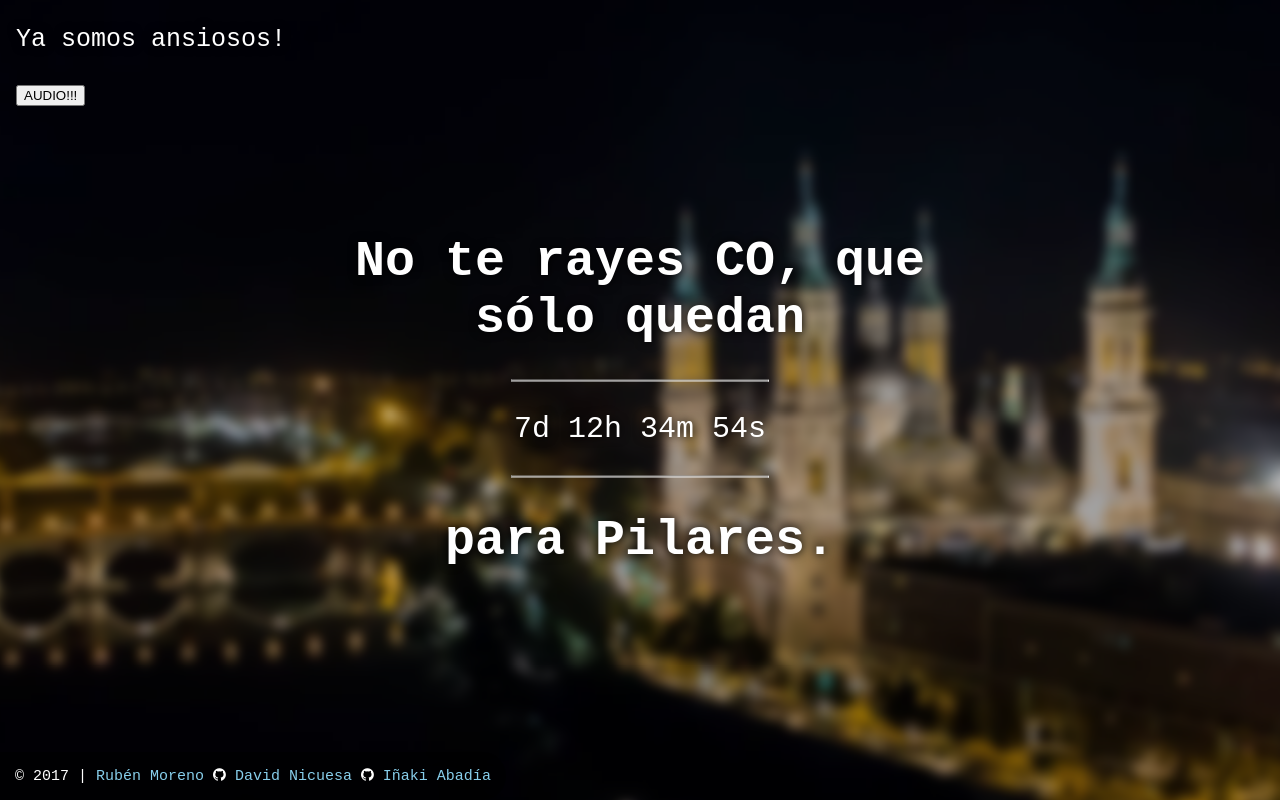
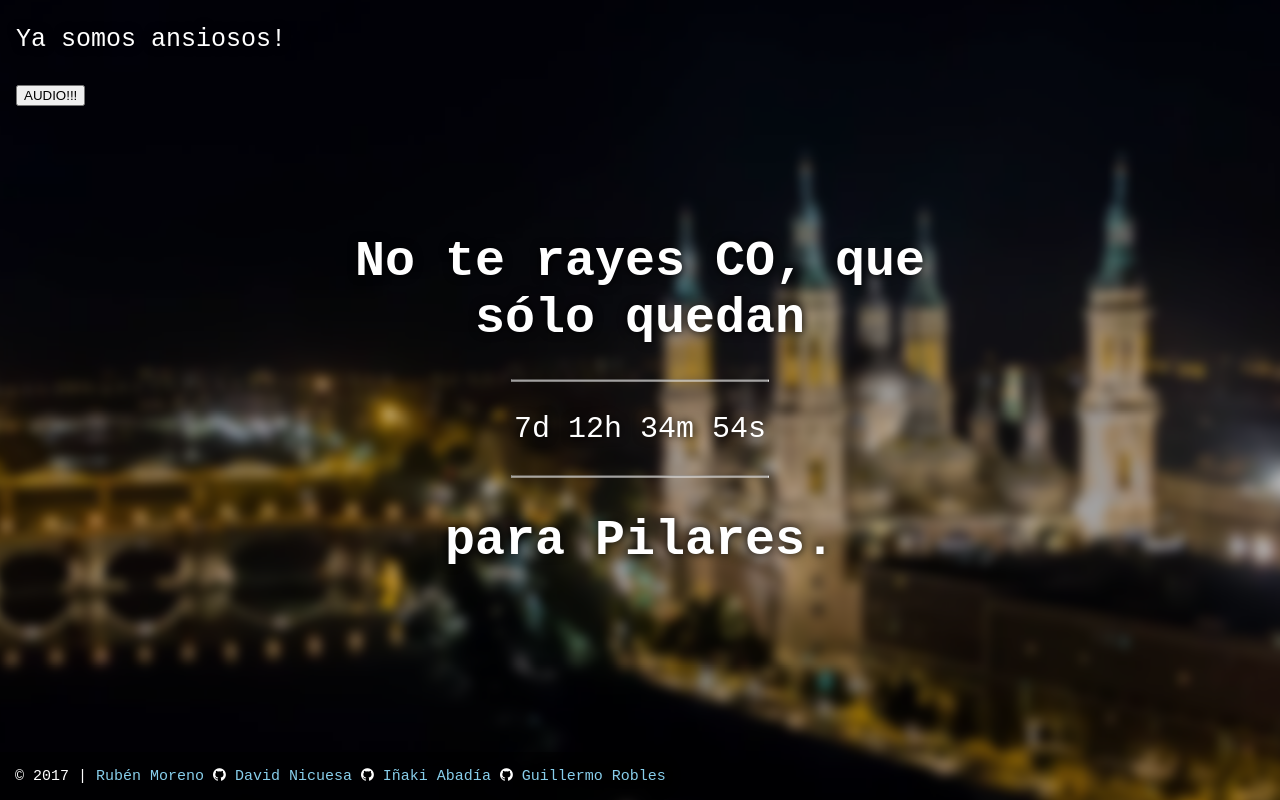
Before and after one commit to ProjectMOA/noTeRayesCo, a website: page public/index.html in a window 1280 px wide. Drawn offline with nearby package versions, Linux system fonts and the light colour scheme; no server answers.

Commit message:
Add Guillermo to github links

```diff
--- a/public/index.html
+++ b/public/index.html
@@ -43,6 +43,8 @@
         <a href="https://github.com/Nicu1309" target="_blank" class="githubLink"> David Nicuesa</a>
         <i class="fa fa-github"></i>
         <a href="https://github.com/iAbadia" target="_blank" class="githubLink"> Iñaki Abadía</a>
+        <i class="fa fa-github"></i>
+        <a href="https://github.com/wynro" target="_blank" class="githubLink"> Guillermo Robles</a>
       </p>
     </div>
   </div>
```
